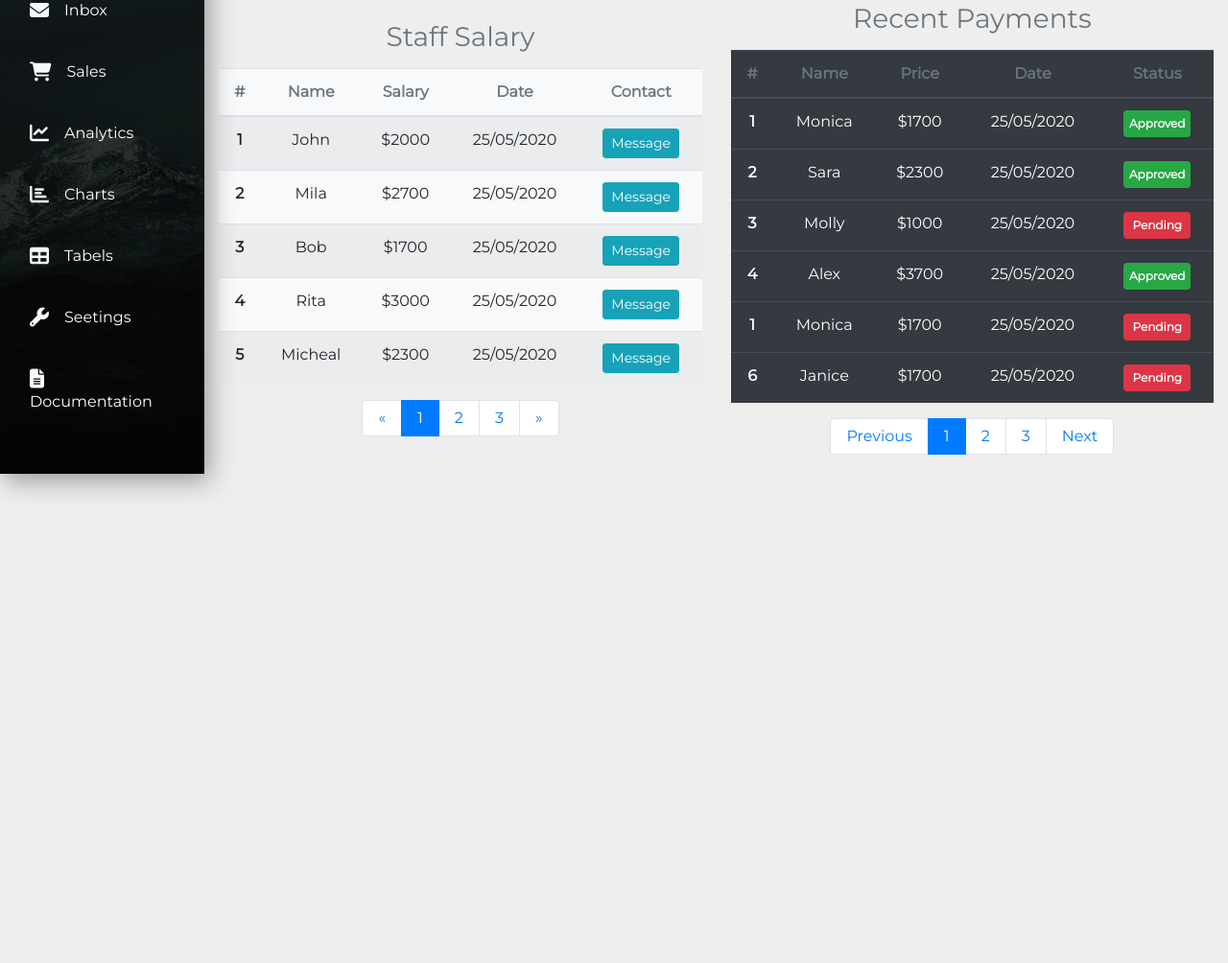
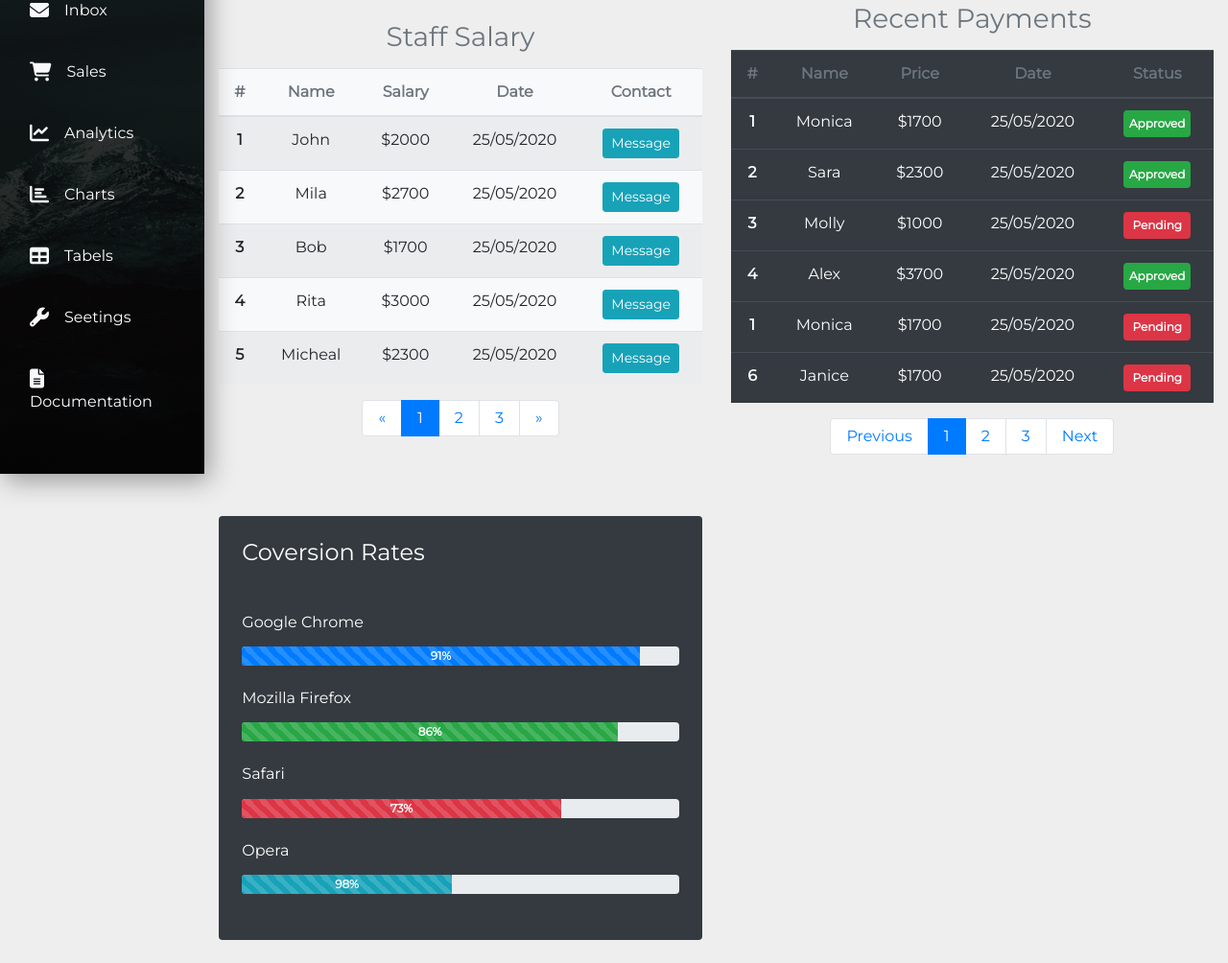
Before and after one commit to BlerinaP/Bootstrap-Dashboard, a plain HTML site: page index.html in a window 1280 px wide. Shown: the part 306-1310 px from the top of the page at 96% size. Before the commit the page ends 844 px from the top, so only its background shows below. Drawn offline with nearby package versions, Linux system fonts and the light colour scheme.

Commit message:
Adding Progress Bars

```diff
--- a/index.html
+++ b/index.html
@@ -388,6 +388,51 @@
     </section>
 <!--end of tabels-->
 
+<!--Progress bar-->
+    <section>
+        <div class="container-fluid">
+            <div class="row">
+                <div class="col-xl-10 col-lg-9 col-md-8 ml-auto">
+                    <div class="row mb-4">
+                        <div class="col-xl-6 col-12">
+                            <div class="bg-dark text-white p-4 rounded">
+                                <h4 class="mb-5">Coversion Rates</h4>
+                                <h6 class="mb-3">Google Chrome</h6>
+                                <div class="progress mb-4" style="height: 20px">
+                                    <div class="progress-bar progress-bar-striped font-weight-bold" style="width: 91%">
+                                        91%
+                                    </div>
+                                </div>
+                                <h6 class="mb-3">Mozilla Firefox</h6>
+                                <div class="progress mb-4" style="height: 20px">
+                                    <div class="progress-bar progress-bar-striped font-weight-bold bg-success" style="width: 86%">
+                                        86%
+                                    </div>
+                                </div>
+                                <h6 class="mb-3">Safari</h6>
+                                <div class="progress mb-4" style="height: 20px">
+                                    <div class="progress-bar progress-bar-striped font-weight-bold bg-danger" style="width: 73%">
+                                        73%
+                                    </div>
+                                </div>
+                                <h6 class="mb-3">Opera</h6>
+                                <div class="progress mb-4" style="height: 20px">
+                                    <div class="progress-bar progress-bar-striped font-weight-bold bg-info" style="width: 48%">
+                                        98%
+                                    </div>
+                                </div>
+                            </div>
+                        </div>
+                        <div class="col-xl-6 col-12">
+
+                        </div>
+                    </div>
+                </div>
+            </div>
+        </div>
+    </section>
+<!--end of progress bar-->
+
 <!-- Optional JavaScript -->
 <!-- jQuery first, then Popper.js, then Bootstrap JS -->
 <script src="https://code.jquery.com/jquery-3.5.1.slim.min.js" integrity="sha384-DfXdz2htPH0lsSSs5nCTpuj/zy4C+OGpamoFVy38MVBnE+IbbVYUew+OrCXaRkfj" crossorigin="anonymous"></script>
```
